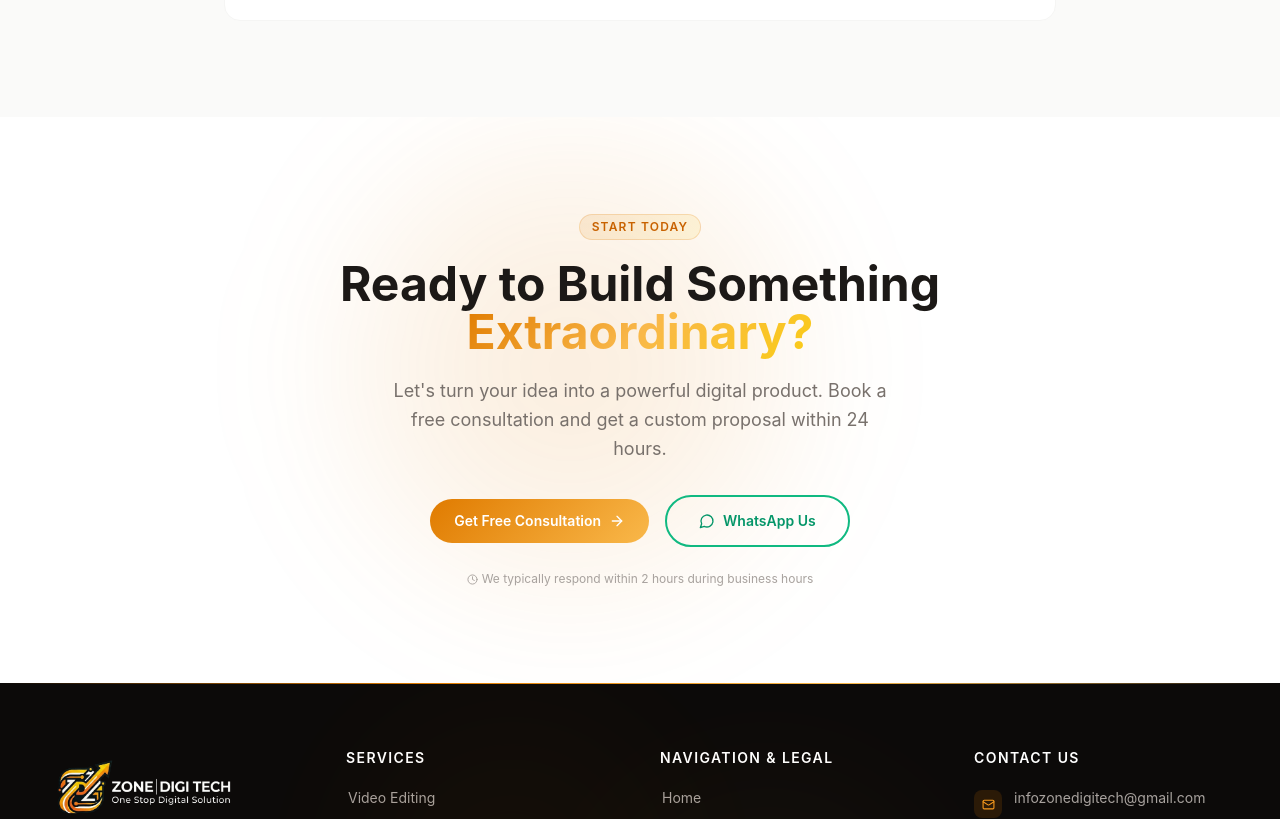
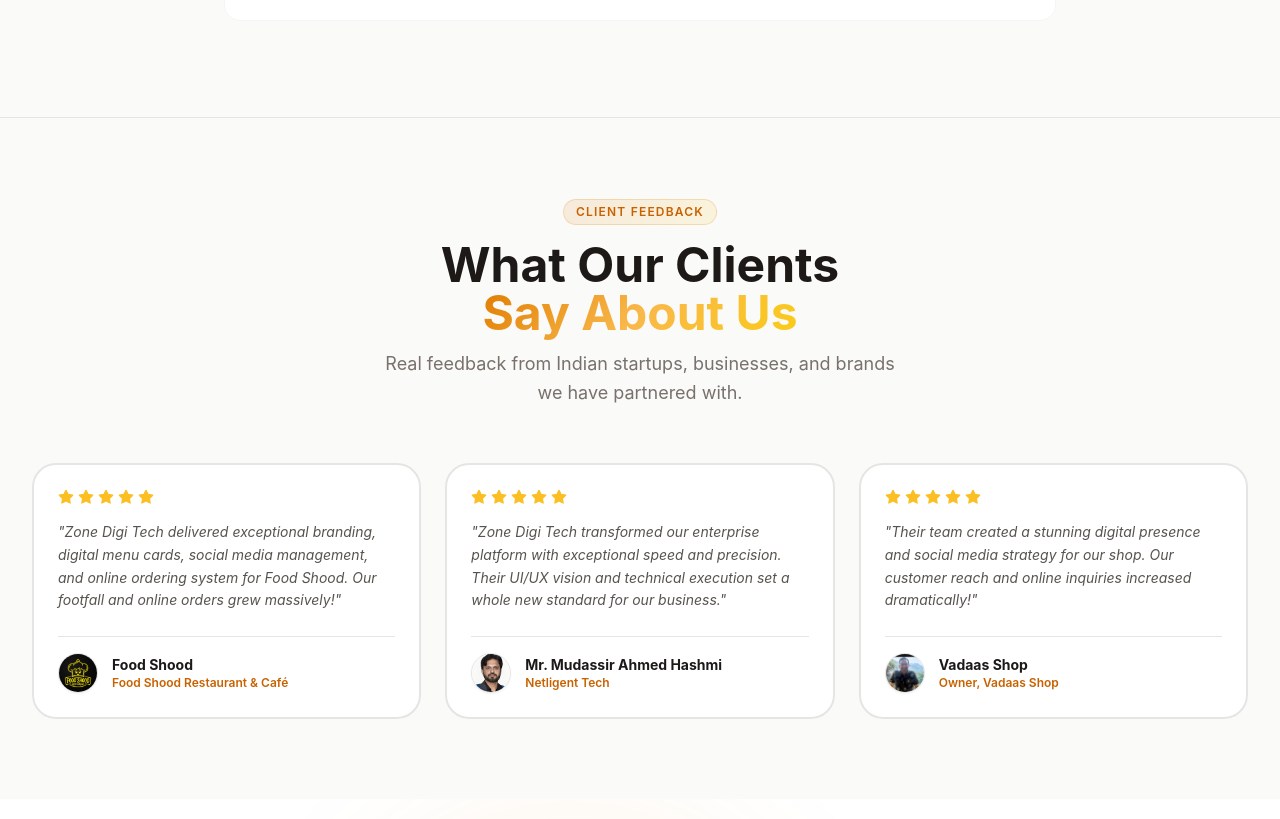
Before and after one commit to hemantMohane29/Zone-Digi-Tech-, a React (Vite) app: page / in a window 1280 px wide. Shown: the part 5126-5945 px from the top of the page. Built offline with nearby package versions, Linux system fonts and the light colour scheme.

Commit message:
services page

```diff
--- a/src/pages/Home.jsx
+++ b/src/pages/Home.jsx
@@ -197,6 +197,30 @@
     category: 'General',
     q: 'How many revisions do I get?',
     a: 'We offer unlimited minor revisions during the project. After delivery, you get 2 free rounds of major revisions within 30 days. We want you to be 100% satisfied.',
+  },
+];
+
+const homeTestimonials = [
+  {
+    name: 'Food Shood',
+    company: 'Food Shood Restaurant & Café',
+    image: '/client_food_shood.jpg',
+    text: 'Zone Digi Tech delivered exceptional branding, digital menu cards, social media management, and online ordering system for Food Shood. Our footfall and online orders grew massively!',
+    rating: 5,
+  },
+  {
+    name: 'Mr. Mudassir Ahmed Hashmi',
+    company: 'Netligent Tech',
+    image: '/client_mudassir.png',
+    text: 'Zone Digi Tech transformed our enterprise platform with exceptional speed and precision. Their UI/UX vision and technical execution set a whole new standard for our business.',
+    rating: 5,
+  },
+  {
+    name: 'Vadaas Shop',
+    company: 'Owner, Vadaas Shop',
+    image: '/client_vadaas.png',
+    text: 'Their team created a stunning digital presence and social media strategy for our shop. Our customer reach and online inquiries increased dramatically!',
+    rating: 5,
   },
 ];
 
@@ -696,6 +720,46 @@
         </div>
       </section>
 
+      {/* ── TESTIMONIALS SECTION ── */}
+      <section className="py-20 bg-stone-50 dark:bg-stone-900/40 border-t border-stone-200 dark:border-stone-800 relative overflow-hidden">
+        <div className="max-w-7xl mx-auto px-4 sm:px-6 lg:px-8 relative z-10">
+          <div className="text-center mb-14 animate-on-scroll">
+            <div className="tag mx-auto mb-4">Client Feedback</div>
+            <h2 className="section-title text-stone-900 dark:text-white mb-3">
+              What Our Clients<br />
+              <span className="gradient-text">Say About Us</span>
+            </h2>
+            <p className="section-subtitle max-w-lg mx-auto">
+              Real feedback from Indian startups, businesses, and brands we have partnered with.
+            </p>
+          </div>
+          <div className="grid sm:grid-cols-2 lg:grid-cols-3 gap-6">
+            {homeTestimonials.map((t, i) => (
+              <div
+                key={i}
+                className="animate-on-scroll p-6 rounded-3xl bg-white dark:bg-stone-900/80 border-2 border-stone-200 dark:border-stone-800 hover:border-saffron-400 dark:hover:border-saffron-600 hover:shadow-xl transition-all duration-300 hover:-translate-y-1 flex flex-col justify-between"
+              >
+                <div>
+                  <div className="flex items-center gap-1 mb-4">
+                    {[...Array(t.rating)].map((_, j) => (
+                      <Star key={j} size={16} className="text-amber-400 fill-amber-400" />
+                    ))}
+                  </div>
+                  <p className="text-stone-600 dark:text-stone-300 text-sm leading-relaxed mb-6 italic">"{t.text}"</p>
+                </div>
+                <div className="flex items-center gap-3.5 pt-4 border-t border-stone-200 dark:border-stone-800">
+                  <img src={t.image} alt={t.name} className="w-10 h-10 rounded-full object-cover shadow-sm border border-stone-200 dark:border-stone-700" />
+                  <div>
+                    <p className="font-bold text-stone-900 dark:text-white text-sm">{t.name}</p>
+                    <p className="text-saffron-600 dark:text-saffron-400 text-xs font-semibold">{t.company}</p>
+                  </div>
+                </div>
+              </div>
+            ))}
+          </div>
+        </div>
+      </section>
+
       {/* ── CTA ── */}
       <section className="py-24 bg-white dark:bg-stone-900/20 relative overflow-hidden">
         <div className="absolute inset-0 pointer-events-none">
@@ -717,12 +781,12 @@
                 <span className="flex items-center gap-2">Get Free Consultation <ArrowRight size={16} /></span>
               </button>
               <a
-                href="https://wa.me/917974942457"
+                href="https://wa.me/917974942457?text=Hi%20Zone%20Digi%20Tech!%20I%20have%20an%20inquiry."
                 target="_blank"
                 rel="noopener noreferrer"
-                className="group inline-flex items-center gap-2 px-8 py-3.5 rounded-full font-semibold text-sm border-2 border-emerald-500 text-emerald-600 dark:text-emerald-400 hover:bg-white hover:text-emerald-600 transition-all duration-300"
+                className="group inline-flex items-center gap-2 px-8 py-3.5 rounded-full font-semibold text-sm border-2 border-emerald-500 text-emerald-600 dark:text-emerald-400 hover:bg-emerald-500 hover:text-white dark:hover:bg-emerald-500 dark:hover:text-white hover:border-emerald-500 transition-all duration-300 shadow-md hover:shadow-lg hover:shadow-emerald-500/25 hover:-translate-y-0.5"
               >
-                <MessageCircle size={16} className="transition-colors duration-300 group-hover:text-emerald-600" /> WhatsApp Us
+                <MessageCircle size={16} className="transition-transform duration-300 group-hover:scale-110 group-hover:rotate-6" /> WhatsApp Us
               </a>
             </div>
             <p className="mt-6 text-stone-400 dark:text-stone-500 text-xs">
--- a/src/pages/Projects.jsx
+++ b/src/pages/Projects.jsx
@@ -68,7 +68,7 @@
     category: 'E-Commerce',
     client: 'iService India',
     desc: 'Multi-category online repair & service booking e-commerce portal with real-time tracking, Razorpay payment, and customer dashboard.',
-    image: 'https://images.pexels.com/photos/2148342/pexels-photo-2148342.jpeg?auto=compress&cs=tinysrgb&w=800',
+    image: '/iservice_portal.jpg',
     tags: ['E-Commerce', 'Service Booking', 'Razorpay', 'Live Tracking'],
     result: '240% increase in online bookings',
     link: 'https://www.iserviceindia.in/',
@@ -200,6 +200,13 @@
 
 const testimonials = [
   {
+    name: 'Food Shood',
+    company: 'Food Shood Restaurant & Café',
+    image: '/client_food_shood.jpg',
+    text: 'Zone Digi Tech delivered exceptional branding, digital menu cards, social media management, and online ordering system for Food Shood. Our footfall and online orders grew massively!',
+    rating: 5,
+  },
+  {
     name: 'Mr. Mudassir Ahmed Hashmi',
     company: 'Netligent Tech',
     image: '/client_mudassir.png',
@@ -325,6 +332,7 @@
                     <img
                       src={project.image}
                       alt={project.title}
+                      onError={(e) => { e.currentTarget.src = '/iservice_portal.jpg'; }}
                       className="w-full h-full object-cover transition-transform duration-700 group-hover:scale-110"
                     />
                     <div className="absolute inset-0 bg-gradient-to-t from-stone-900/80 via-stone-900/20 to-transparent" />
@@ -443,7 +451,7 @@
               <span className="gradient-text">Say About Us</span>
             </h2>
           </div>
-          <div className="grid sm:grid-cols-2 lg:grid-cols-4 gap-6">
+          <div className="grid sm:grid-cols-2 lg:grid-cols-3 gap-6">
             {testimonials.map((t, i) => (
               <div
                 key={i}
--- a/src/pages/Services.jsx
+++ b/src/pages/Services.jsx
@@ -817,9 +817,9 @@
               href="https://wa.me/917974942457?text=Hi%20Zone%20Digi%20Tech!%20I%20need%20a%20custom%20service%20package."
               target="_blank"
               rel="noopener noreferrer"
-              className="group inline-flex items-center gap-2 px-8 py-3.5 rounded-full font-bold text-sm border-2 border-emerald-500 text-emerald-600 dark:text-emerald-400 hover:bg-emerald-500 hover:text-white transition-all duration-300 shadow-md"
+              className="group inline-flex items-center gap-2 px-8 py-3.5 rounded-full font-bold text-sm border-2 border-emerald-500 text-emerald-600 dark:text-emerald-400 hover:bg-emerald-500 hover:text-white dark:hover:bg-emerald-500 dark:hover:text-white hover:border-emerald-500 transition-all duration-300 shadow-md hover:shadow-lg hover:shadow-emerald-500/25 hover:-translate-y-0.5"
             >
-              <MessageCircle size={16} /> Chat on WhatsApp
+              <MessageCircle size={16} className="transition-transform duration-300 group-hover:scale-110 group-hover:rotate-6" /> Chat on WhatsApp
             </a>
           </div>
         </div>
```
Also changed, not shown: public/client_food_shood.jpg (added), public/iservice_portal.jpg (added).
